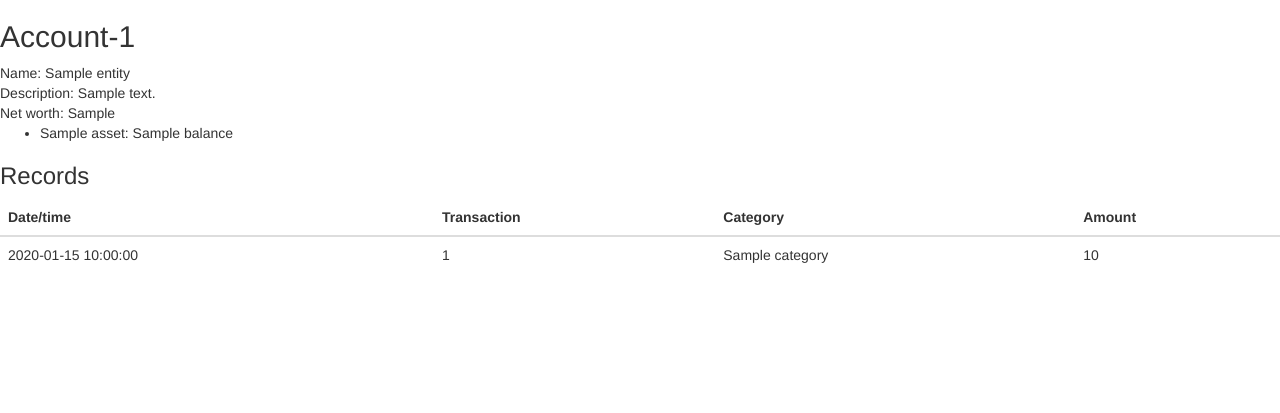
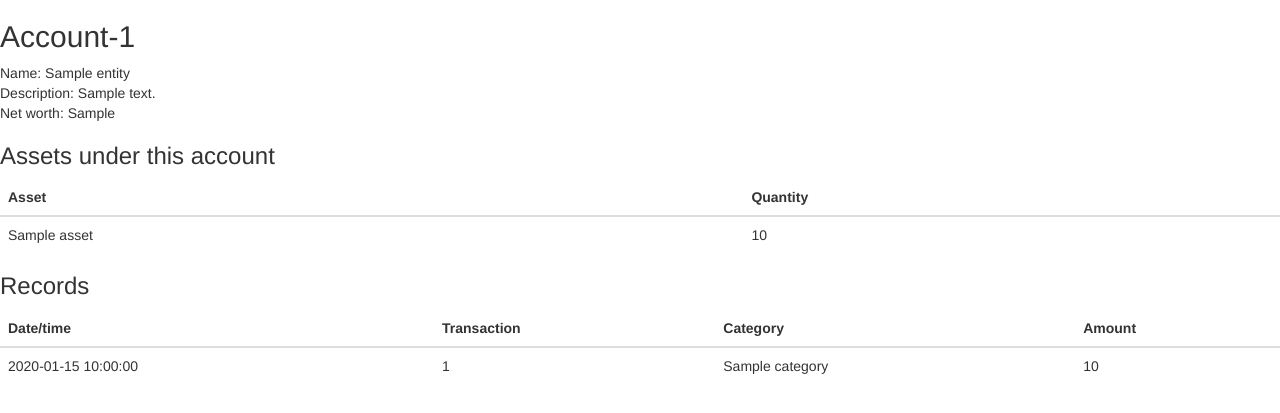
Before and after one commit to suminb/finance, a Flask app: template finance/main/templates/view_account.html in a window 1280 px wide. Shown: the top 413 px of the page. Run offline with Flask 2, Linux system fonts and the light colour scheme; a user stored in the database is signed in; tables that the repository leaves empty hold one stand-in row (values such as "Sample post"); the template is opened without the code that fills it: most values are stand-ins (such as "Sample title", 1, 10 or a date in 2020); some libraries are stand-ins or nearby versions.

Commit message:
Show assets under an account

```diff
--- a/finance/main/templates/view_account.html
+++ b/finance/main/templates/view_account.html
@@ -9,11 +9,23 @@
     {{ entity.net_worth(approximation=True, base_asset=entity.portfolio.base_asset) }}
   </div>
 
-  <ul>
-    {% for asset, balance in entity.balance().items() %}
-    <li>{{ asset }}: {{ balance }}</li>
-    {% endfor %}
-  </ul>
+  <h3>Assets under this account</h3>
+  <table class="table">
+    <thead>
+      <tr>
+        <th>Asset</th>
+        <th>Quantity</th>
+      </tr>
+    </thead>
+    <tbody>
+      {% for asset, quantity in entity.balance().items() %}
+      <tr>
+        <td>{{ asset }}</td>
+        <td>{{ quantity }}</td>
+      </tr>
+      {% endfor %}
+    </tbody>
+  </table>
 
   <h3>Records</h3>
   <table class="table">
```
